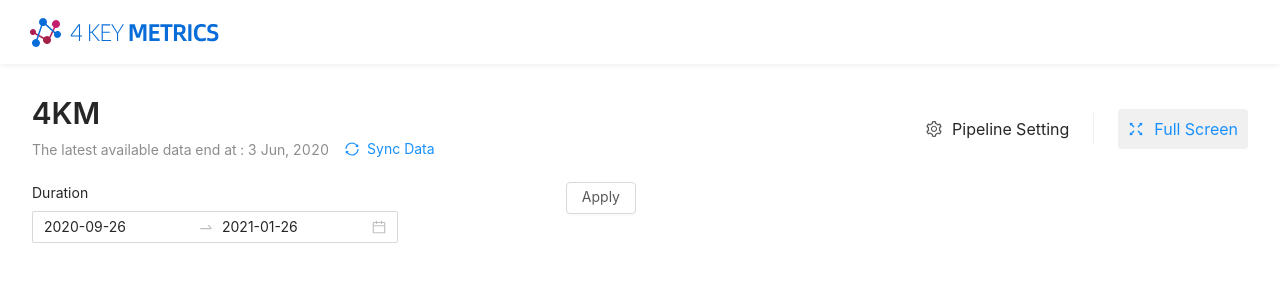
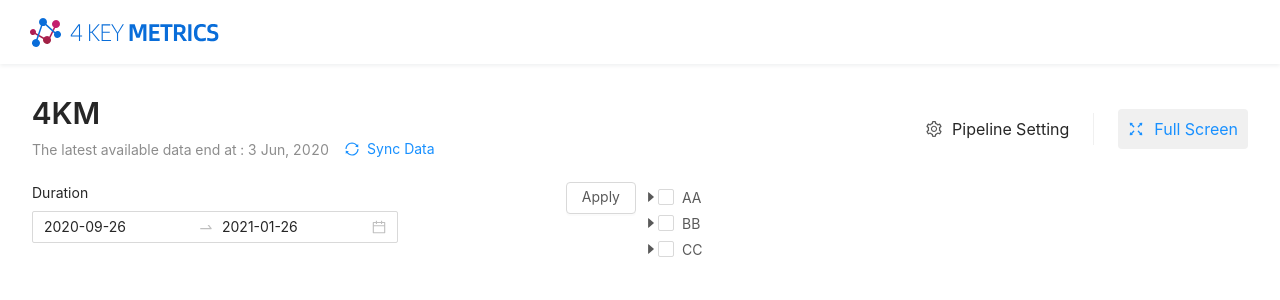
Before and after one commit to thoughtworks/metrik, a React app: page / in a window 1280 px wide. Shown: the top 300 px of the page. Built offline with nearby package versions, Linux system fonts and the light colour scheme.

Commit message:
[#99][Rui][Feat] build multiple cascader select

```diff
--- /dev/null
+++ b/src/components/MultipleCascader.tsx
@@ -0,0 +1,165 @@
+import { Checkbox, Row, Col, Radio } from "antd";
+import React, { useState } from "react";
+import { CaretDownOutlined, CaretRightOutlined } from "@ant-design/icons";
+import { RadioChangeEvent } from "antd/es/radio";
+
+const options = [
+	{
+		label: "AA",
+		value: "a",
+		children: [
+			{
+				label: "A1",
+				value: "a1",
+			},
+			{
+				label: "A2",
+				value: "a2",
+			},
+			{
+				label: "A3",
+				value: "a3",
+			},
+		],
+	},
+	{
+		label: "BB",
+		value: "b",
+		children: [
+			{
+				label: "B1",
+				value: "b1",
+			},
+			{
+				label: "B2",
+				value: "b2",
+			},
+			{
+				label: "B3",
+				value: "b3",
+			},
+		],
+	},
+	{
+		label: "CC",
+		value: "c",
+		children: [
+			{
+				label: "C1",
+				value: "c1",
+			},
+			{
+				label: "C2",
+				value: "c2",
+			},
+			{
+				label: "C3",
+				value: "c3",
+			},
+		],
+	},
+];
+
+interface Option {
+	label: string;
+	value: string;
+	children?: Option[];
+}
+
+export const MultipleCascader = () => {
+	const [visibleMap, setVisibleMap] = useState<{ [key: string]: boolean }>({});
+	const [cascaderValue, setCascaderValue] = useState<{
+		[key: string]: { value: string; checked: boolean; childValue: string };
+	}>({});
+	const onChange = (checkedValues: any) => {
+		// setCheckedValues(checkedValues);
+
+		setCascaderValue(state => {
+			return {
+				...state,
+				...checkedValues.reduce((res: any, val: any) => {
+					return {
+						...res,
+						[val]: {
+							value: val,
+							childValue:
+								state[val]?.childValue || options.find(o => o.value === val)?.children[0].value,
+						},
+					};
+				}, {}),
+			};
+		});
+	};
+
+	const onRadioChange = (e: RadioChangeEvent, option: Option) => {
+		setCascaderValue((state: any) => {
+			return {
+				...state,
+				[option.value]: {
+					value: option.value,
+					childValue: e.target.value,
+				},
+			};
+		});
+	};
+
+	const toggle = (id: string) => {
+		setVisibleMap(state => {
+			return {
+				...state,
+				[id]: !state[id],
+			};
+		});
+	};
+
+	const handleCheckBoxChange = (e: any) => {
+		setCascaderValue(state => {
+			return {
+				...state,
+				[e.target.value]: {
+					...state[e.target.value],
+					checked: !state[e.target.value]?.checked,
+				},
+			};
+		});
+	};
+
+	return (
+		<>
+			<Checkbox.Group onChange={onChange} value={Object.values(cascaderValue).map(o => o.value)}>
+				{options.map((option, key) => {
+					return (
+						<Row key={key}>
+							<Col>
+								<span
+									onClick={() => toggle(option.value)}
+									css={{ display: "inline-block", cursor: "pointer" }}>
+									{visibleMap[option.value] ? <CaretDownOutlined /> : <CaretRightOutlined />}
+								</span>
+								<Checkbox
+									value={option.value}
+									onChange={e => handleCheckBoxChange(e)}
+									checked={cascaderValue[option.value]?.checked}>
+									{option.label}
+								</Checkbox>
+								{visibleMap[option.value] && (
+									<Row css={{ marginLeft: 25 }}>
+										<Radio.Group
+											onChange={e => onRadioChange(e, option)}
+											value={cascaderValue[option.value]?.childValue}>
+											{option.children.map((child, idx) => (
+												<Col key={idx}>
+													<Radio value={child.value}>{child.label}</Radio>
+												</Col>
+											))}
+										</Radio.Group>
+									</Row>
+								)}
+							</Col>
+						</Row>
+					);
+				})}
+			</Checkbox.Group>
+		</>
+	);
+};
--- a/src/dashboard/PageDashboard.tsx
+++ b/src/dashboard/PageDashboard.tsx
@@ -1,10 +1,11 @@
 import React from "react";
 import { SettingOutlined, FullscreenOutlined, SyncOutlined } from "@ant-design/icons";
-import { Typography, Button, DatePicker, Row, Col, Form } from "antd";
+import { Typography, Button, DatePicker, Row, Col, Form, Checkbox } from "antd";
 import { SECONDARY_COLOR, PRIMARY_COLOR } from "../constants/styles";
 import { css } from "@emotion/react";
 import moment from "moment";
 import { dateFormatYYYYMMDD } from "../constants/date-format";
+import { MultipleCascader } from "../components/MultipleCascader";
 
 const { Text, Title } = Typography;
 const { RangePicker } = DatePicker;
@@ -93,6 +94,9 @@ export const PageDashboard = () => {
 					<Col span={4} style={{ textAlign: "right" }}>
 						<Button>Apply</Button>
 					</Col>
+					<Col span={10}>
+						<MultipleCascader />
+					</Col>
 				</Row>
 			</Form>
 		</div>
```
